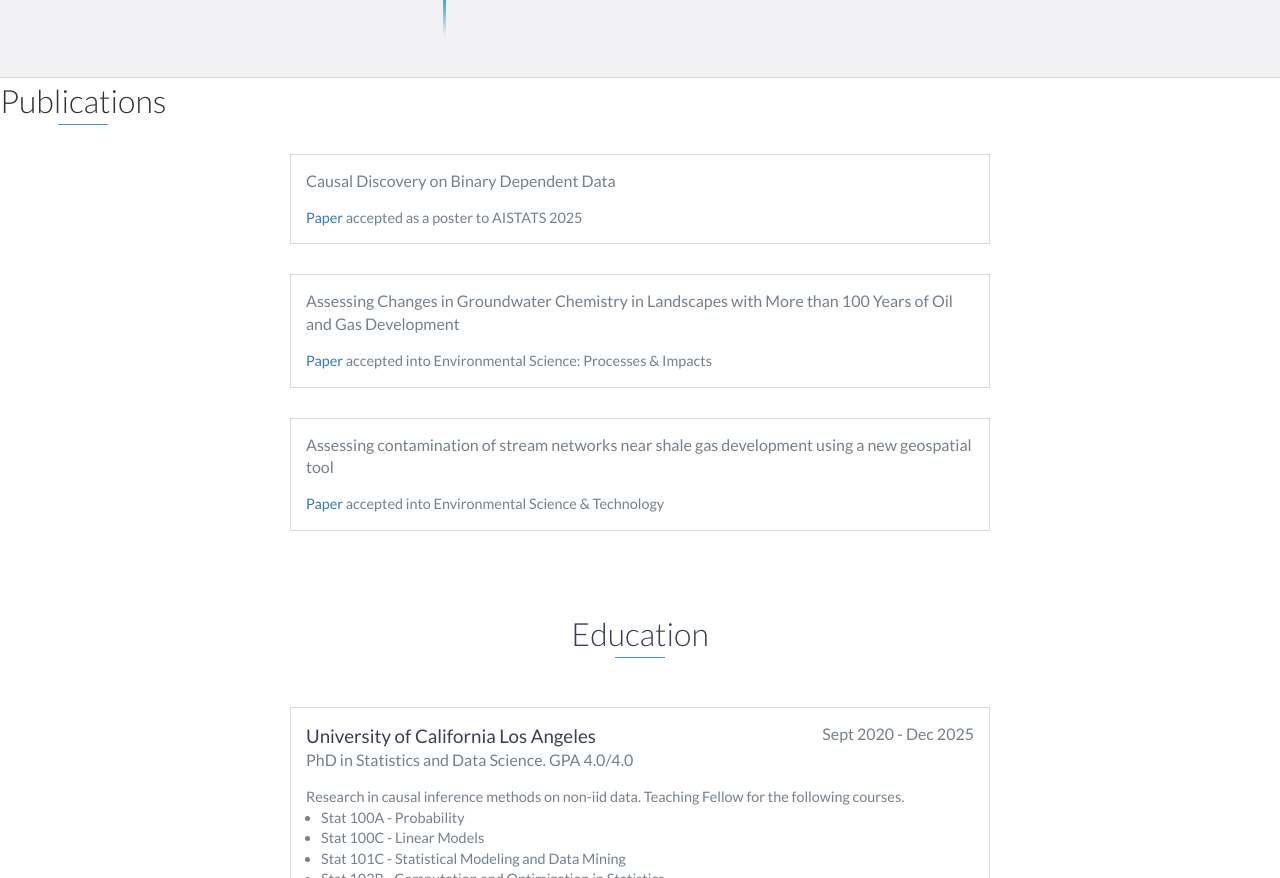
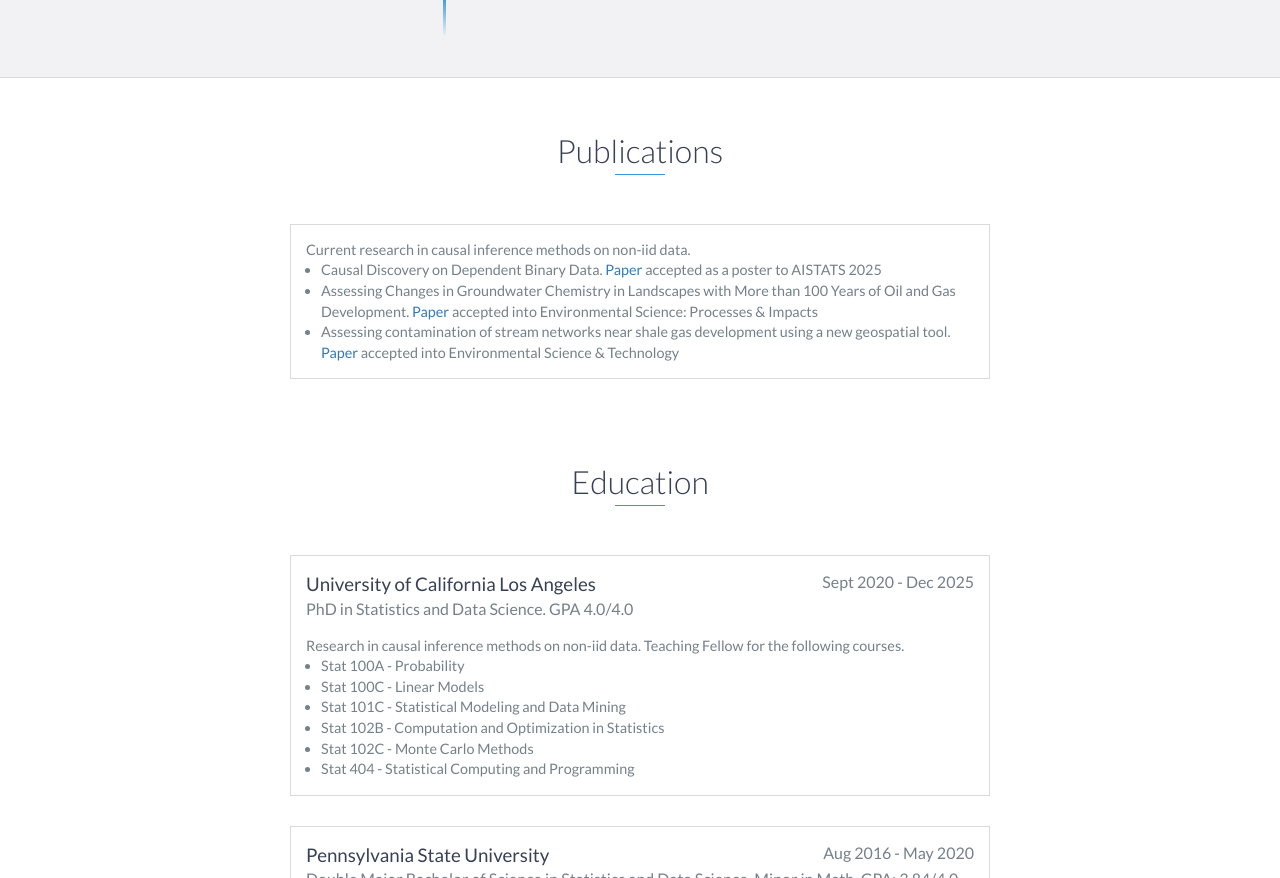
Before and after one commit to aclheexn1346/aclheexn1346.github.io, a plain HTML site: page index.html in a window 1280 px wide. Shown: the part 2776-3654 px from the top of the page. Drawn offline with nearby package versions, Linux system fonts and the light colour scheme.

Commit message:
Update index.html

```diff
--- a/index.html
+++ b/index.html
@@ -135,45 +135,18 @@
         </div>
     </div>
     <!-- End #experience -->
-	<div id="publications">
+    </div>
+	<div id="education">
         <h2 class="heading">Publications</h2>
         <div class="education-block">
-            <h4>Causal Discovery on Binary Dependent Data</h4>
             <p>
-                <a href="https://arxiv.org/abs/2412.20289">Paper</a> accepted as a poster to AISTATS 2025
-            </p>
-        </div>
-        <div class="education-block">
-            <h4>Assessing Changes in Groundwater Chemistry in
+                Current research in causal inference methods on non-iid data.
+		<ul>
+			<li>Causal Discovery on Dependent Binary Data. <a href="https://arxiv.org/abs/2412.20289">Paper</a> accepted as a poster to AISTATS 2025</li>
+			<li>Assessing Changes in Groundwater Chemistry in
 Landscapes with More than 100 Years of Oil and Gas
-Development</h4>
-            <p>
-                <a href="https://pubs.rsc.org/en/content/getauthorversionpdf/c8em00385h">Paper</a> accepted into Environmental Science: Processes & Impacts
-            </p>
-	</div>
-	<div class="education-block">
-            <h4>Assessing contamination of stream networks near shale gas development using a new geospatial tool</h4>
-            <p>
-                <a href="https://par.nsf.gov/servlets/purl/10226375">Paper</a> accepted into Environmental Science & Technology
-            </p>
-	</div>
-        <!-- End .education-block -->
-    </div>
-	<div id="education">
-        <h2 class="heading">Education</h2>
-        <div class="education-block">
-            <h3>University of California Los Angeles</h3>
-            <span class="education-date">Sept 2020 - Dec 2025</span>
-            <h4>PhD in Statistics and Data Science. GPA 4.0/4.0</h4>
-            <p>
-                Research in causal inference methods on non-iid data. Teaching Fellow for the following courses.
-		<ul>
-			<li>Stat 100A - Probability</li>
-			<li>Stat 100C - Linear Models</li>
-			<li>Stat 101C - Statistical Modeling and Data Mining</li>
-			<li>Stat 102B - Computation and Optimization in Statistics</li>
-			<li>Stat 102C - Monte Carlo Methods</li>
-			<li>Stat 404 - Statistical Computing and Programming</li>
+Development. <a href="https://pubs.rsc.org/en/content/getauthorversionpdf/c8em00385h">Paper</a> accepted into Environmental Science: Processes & Impacts</li>
+			<li>Assessing contamination of stream networks near shale gas development using a new geospatial tool. <a href="https://par.nsf.gov/servlets/purl/10226375">Paper</a> accepted into Environmental Science & Technology</li>
 		</ul>
             </p>
         </div>
```
